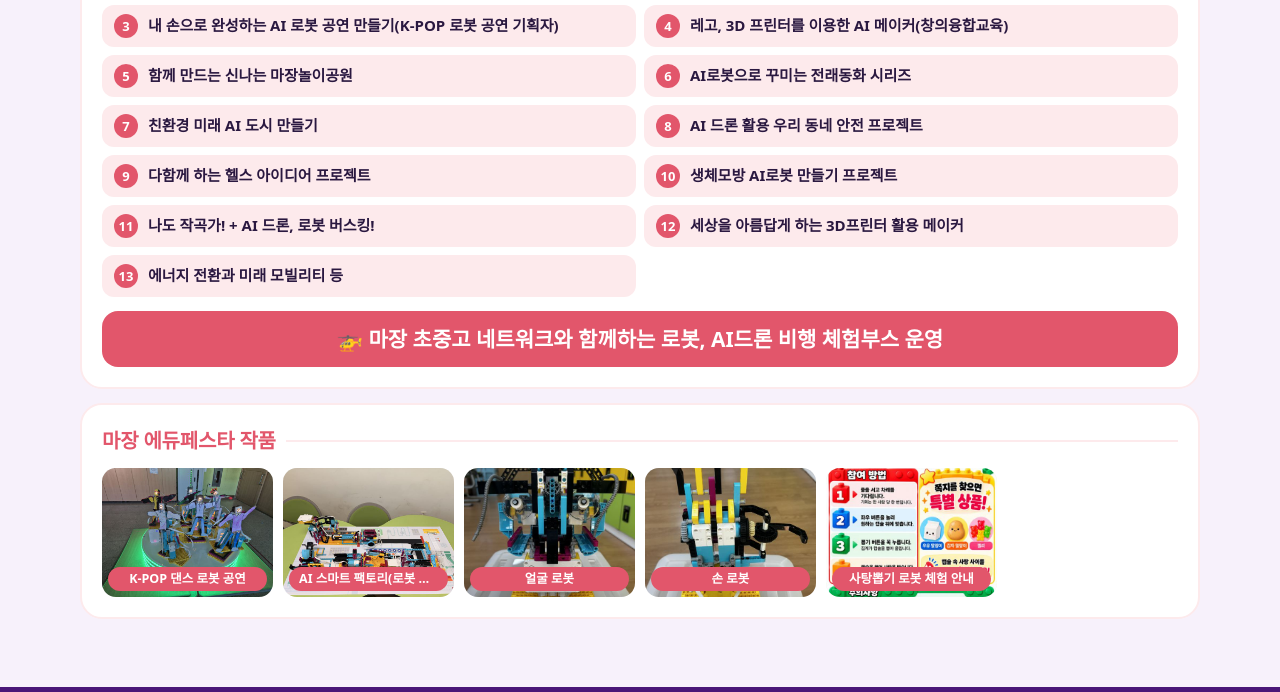
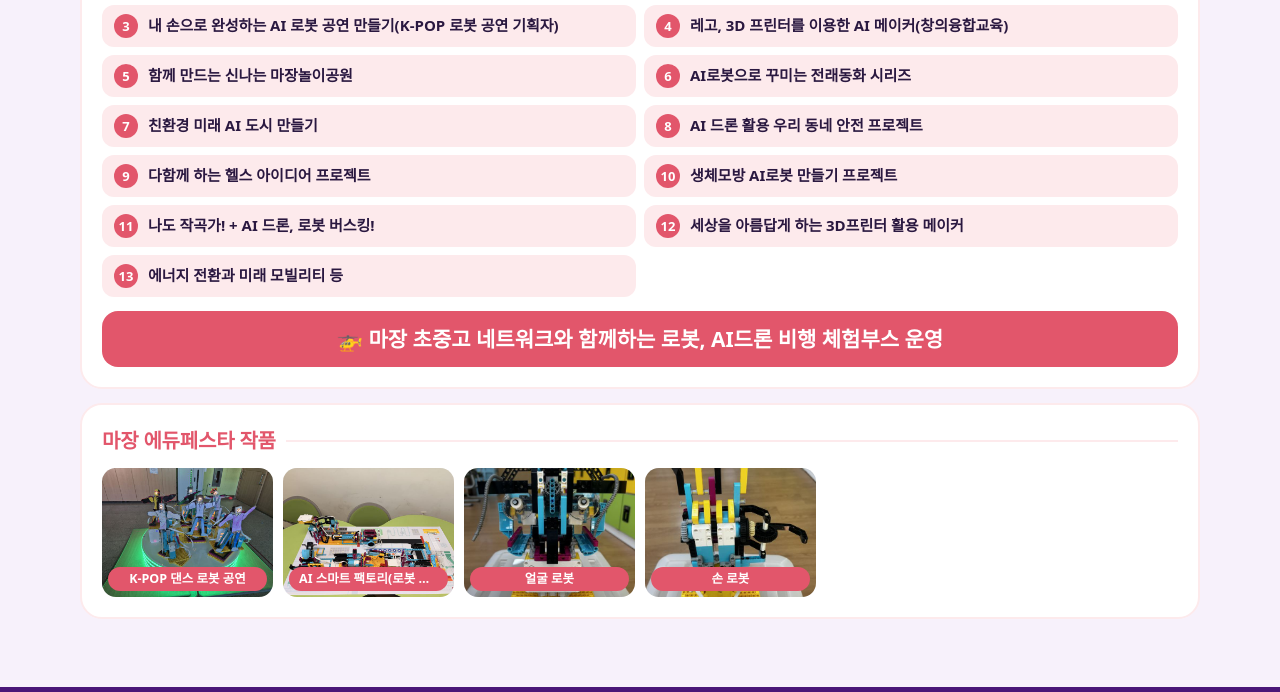
Before and after one commit to bina-ssam/majang-ai-school, a plain HTML site: page index.html in a window 1280 px wide. Shown: the part 2221-2913 px from the top of the page. Drawn offline with Linux system fonts and the light colour scheme; a web font is replaced by a local one.

Commit message:
사탕뽑기 로봇 사진 삭제
Co-Authored-By: Claude Fable 5.2 <noreply@anthropic.com>

```diff
--- a/index.html
+++ b/index.html
@@ -275,7 +275,6 @@ const TASK3 = {
     ['02', 'p', 'AI 스마트 팩토리(로봇 공장)'],
     ['03', 'p', '얼굴 로봇'],
     ['04', 'p', '손 로봇'],
-    ['05', 'p', '사탕뽑기 로봇 체험 안내'],
   ],
 };
 /* ===================================================================== */
```
Also changed, not shown: files/festa/05.jpg (deleted), files/festa/thumb/05.jpg (deleted).
